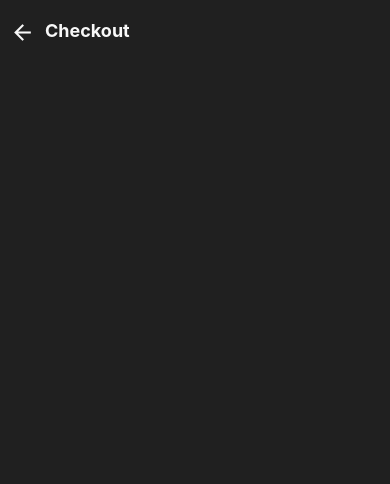
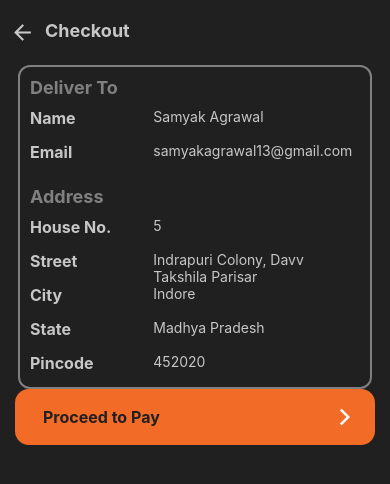
Before and after one commit to devuco/SamyakEnterprises, a React Native app: screen /Checkout in a window 390 px wide. Shown: the top 484 px of the page. Built offline with nearby package versions, Linux system fonts and the light colour scheme.

Commit message:
upgraded lib,updated eslint, next button, checkout, color changes

```diff
--- /dev/null
+++ b/src/components/SNextButton.tsx
@@ -0,0 +1,58 @@
+import {StyleSheet, Text, TouchableOpacity, ViewStyle} from 'react-native';
+import React from 'react';
+import {Colors} from '../utils';
+import Icon from 'react-native-vector-icons/MaterialIcons';
+
+interface Props {
+  leftText?: string;
+  rightText?: string;
+  onPress: () => void;
+  nextIcon?: boolean;
+  style?: ViewStyle;
+}
+const SNextButton: React.FC<Props> = ({
+  leftText,
+  rightText,
+  onPress,
+  style,
+}) => {
+  return (
+    <TouchableOpacity
+      activeOpacity={1}
+      style={[styles.bottomContainer, style]}
+      onPress={onPress}>
+      <Text style={styles.leftText}>{leftText}</Text>
+      <Text style={styles.rightText}>{rightText}</Text>
+      <Icon name="arrow-forward-ios" size={20} color={Colors.WHITE} />
+    </TouchableOpacity>
+  );
+};
+
+export default SNextButton;
+
+const styles = StyleSheet.create({
+  bottomContainer: {
+    flexDirection: 'row',
+    backgroundColor: Colors.PRIMARY,
+    marginHorizontal: 15,
+    alignItems: 'center',
+    paddingHorizontal: 20,
+    paddingVertical: 10,
+    marginBottom: 20,
+    borderRadius: 14,
+  },
+  leftText: {
+    color: Colors.THEME_PRIMARY,
+    fontWeight: '700',
+    fontSize: 16,
+    padding: 8,
+    borderRadius: 10,
+    flex: 1,
+  },
+  rightText: {
+    color: Colors.THEME_PRIMARY,
+    fontWeight: 'bold',
+    fontSize: 16,
+    marginRight: 10,
+  },
+});
--- a/src/screens/Cart.tsx
+++ b/src/screens/Cart.tsx
@@ -1,11 +1,4 @@
-import {
-  FlatList,
-  Image,
-  StyleSheet,
-  Text,
-  TouchableOpacity,
-  View,
-} from 'react-native';
+import {FlatList, Image, StyleSheet, Text, View} from 'react-native';
 import React, {useEffect, useState} from 'react';
 import Api from '../service/Api';
 import {Colors, Singleton} from '../utils';
@@ -13,7 +6,7 @@ import Toolbar from '../components/Toolbar';
 import {useNavigation} from '@react-navigation/native';
 import {NativeStackNavigationProp} from '@react-navigation/native-stack';
 import Loader from '../components/Loader';
-import Icon from 'react-native-vector-icons/MaterialIcons';
+import SNextButton from '../components/SNextButton';
 
 const Cart = () => {
   const navigation = useNavigation<NativeStackNavigationProp<StackParamList>>();
@@ -30,12 +23,15 @@ const Cart = () => {
    * @description get cart products
    */
   const getCart = () => {
-    Api.getCart().then(response => {
+    Api.getCart()
+      .then(response => {
+        console.log(response.data);
+
         setProducts(response.data.data.products);
         setNetTotal(response.data.data.netTotal);
-      setIsLoading(false);
         return true;
-    });
+      })
+      .finally(() => setIsLoading(false));
     return false;
   };
 
@@ -52,7 +48,8 @@ const Cart = () => {
       });
     } else {
       let body = {product: id, quantity};
-      Api.updateCart(body).then(response => {
+      Api.updateCart(body)
+        .then(response => {
           setProducts(prevProducts => {
             let index = prevProducts.findIndex(
               product => product.product._id === response.data.data._id,
@@ -62,8 +59,8 @@ const Cart = () => {
             return [...prevProducts];
           });
           setNetTotal(response.data.data.netTotal);
-        setIsLoading(false);
-      });
+        })
+        .finally(() => setIsLoading(false));
     }
   };
 
@@ -130,17 +127,20 @@ const Cart = () => {
             </View>
           );
         }}
-        ListEmptyComponent={() => {
-          return <Text style={{color: Colors.THEME_TEXT}}>NO DATA</Text>;
-        }}
+        ListEmptyComponent={() => (
+          <Text style={{color: Colors.THEME_TEXT}}>NO DATA</Text>
+        )}
       />
-      <TouchableOpacity
-        style={styles.bottomContainer}
-        onPress={() => navigation.navigate('Checkout')}>
-        <Text style={styles.proceed}>Proceed to Checkout</Text>
-        <Text style={styles.netTotal}>₹{netTotal}</Text>
-        <Icon name="arrow-forward-ios" size={20} color={Colors.PRIMARY} />
-      </TouchableOpacity>
+      <View style={styles.totalContainer}>
+        <Text style={styles.totalText}>Total</Text>
+        <Text style={styles.totalPrice}>₹{netTotal}</Text>
+      </View>
+      {products && products.length !== 0 && (
+        <SNextButton
+          leftText="Proceed to Checkout"
+          onPress={() => navigation.navigate('Checkout')}
+        />
+      )}
       <Loader isLoading={isLoading} />
     </View>
   );
@@ -217,29 +217,22 @@ const styles = StyleSheet.create({
     textAlign: 'center',
   },
   itemQuantity: {color: Colors.THEME_TEXT, marginHorizontal: 10},
-  bottomContainer: {
+  totalContainer: {
     flexDirection: 'row',
-    backgroundColor: Colors.SECONDARY,
-    marginHorizontal: 15,
-    alignItems: 'center',
-    paddingHorizontal: 20,
-    paddingVertical: 10,
+    justifyContent: 'space-between',
+    paddingHorizontal: 10,
+    borderRadius: 12,
+    marginHorizontal: 20,
     marginBottom: 20,
-    borderRadius: 14,
   },
-  proceed: {
-    color: Colors.PRIMARY,
-    fontWeight: '700',
-    fontSize: 16,
-    padding: 12,
-    backgroundColor: Colors.SECONDARY,
-    borderRadius: 10,
-    flex: 1,
+  totalText: {
+    color: Colors.THEME_TEXT,
+    fontWeight: 'bold',
+    fontSize: 18,
   },
-  netTotal: {
-    color: Colors.PRIMARY,
+  totalPrice: {
+    color: Colors.THEME_TEXT,
     fontWeight: 'bold',
-    fontSize: 16,
-    marginRight: 10,
+    fontSize: 18,
   },
 });
--- a/src/screens/Checkout.tsx
+++ b/src/screens/Checkout.tsx
@@ -1,22 +1,106 @@
 import React from 'react';
-import {StyleSheet, View} from 'react-native';
+import {StyleSheet, Text, TextInput, View} from 'react-native';
 import {Colors} from '../utils';
 // import {useNavigation} from '@react-navigation/native';
 // import {NativeStackNavigationProp} from '@react-navigation/native-stack';
 import Toolbar from '../components/Toolbar';
+import SNextButton from '../components/SNextButton';
 
 const Checkout = () => {
   //   const navigation = useNavigation<NativeStackNavigationProp<StackParamList>>();
 
+  interface AddressInputProps {
+    label: string;
+    input: string;
+    onChangeText: (text: string) => void;
+  }
+  const AddressInput: React.FC<AddressInputProps> = ({
+    label,
+    input,
+    onChangeText,
+  }) => {
+    return (
+      <View style={styles.addressInputContainer}>
+        <Text style={styles.addressInputLabel}>{label}</Text>
+        <TextInput
+          value={input}
+          onChangeText={onChangeText}
+          style={styles.addressInputTextInput}
+          editable={false}
+          multiline
+        />
+      </View>
+    );
+  };
   return (
     <View style={styles.primary}>
       <Toolbar color={Colors.THEME_PRIMARY} title={'Checkout'} />
+      <View style={styles.addressContainer}>
+        <Text style={styles.addressText}>Deliver To</Text>
+        <AddressInput
+          label={'Name'}
+          input={'Samyak Agrawal'}
+          onChangeText={() => {}}
+        />
+        <AddressInput
+          label={'Email'}
+          input={'samyakagrawal13@gmail.com'}
+          onChangeText={() => {}}
+        />
+        <Text style={styles.addressText}>Address</Text>
+        <AddressInput label={'House No.'} input={'5'} onChangeText={() => {}} />
+        <AddressInput
+          label={'Street'}
+          input={'Indrapuri Colony, Davv Takshila Parisar'}
+          onChangeText={() => {}}
+        />
+        <AddressInput label={'City'} input={'Indore'} onChangeText={() => {}} />
+        <AddressInput
+          label={'State'}
+          input={'Madhya Pradesh'}
+          onChangeText={() => {}}
+        />
+        <AddressInput
+          label={'Pincode'}
+          input={'452020'}
+          onChangeText={() => {}}
+        />
+      </View>
+      <SNextButton onPress={() => {}} leftText="Proceed to Pay" />
     </View>
   );
 };
 
 const styles = StyleSheet.create({
   primary: {flex: 1, backgroundColor: Colors.THEME_PRIMARY},
+  addressContainer: {
+    borderColor: Colors.THEME_SECONDARY,
+    borderWidth: 2,
+    borderRadius: 12,
+    marginHorizontal: 18,
+  },
+  addressText: {
+    fontSize: 18,
+    color: Colors.DARK_GREY,
+    padding: 10,
+    fontWeight: 'bold',
+  },
+  addressInputContainer: {
+    flexDirection: 'row',
+  },
+  addressInputLabel: {
+    fontSize: 16,
+    color: Colors.THEME_TEXT,
+    fontWeight: 'bold',
+    flex: 1,
+    paddingHorizontal: 10,
+  },
+  addressInputTextInput: {
+    color: Colors.THEME_TEXT,
+    padding: 0,
+    flex: 2,
+    paddingHorizontal: 10,
+  },
 });
 
 export default Checkout;
--- a/src/screens/Home.tsx
+++ b/src/screens/Home.tsx
@@ -7,6 +7,7 @@ import {
   Dimensions,
   FlatList,
   Image,
+  ListRenderItem,
   SafeAreaView,
   StyleSheet,
   Text,
@@ -47,11 +48,11 @@ const Home = () => {
       setCategoriesData(response.data.data);
     });
   }, [navigation]);
-  interface productProps {
-    item: IProducts;
-    index: number;
-  }
-  const renderProducts: React.FC<productProps> = ({item: product, index}) => {
+
+  const renderProducts: ListRenderItem<IProducts> = ({
+    item: product,
+    index,
+  }) => {
     return (
       <TouchableOpacity
         onPress={() => {
@@ -89,10 +90,7 @@ const Home = () => {
     );
   };
 
-  interface companyProps {
-    item: ICompanies;
-  }
-  const renderCompanies: React.FC<companyProps> = ({item: company}) => {
+  const renderCompanies: ListRenderItem<ICompanies> = ({item: company}) => {
     return (
       <View style={styles.companyContainer}>
         <Image
@@ -103,10 +101,7 @@ const Home = () => {
     );
   };
 
-  interface categoryProps {
-    item: ICategories;
-  }
-  const renderCategories: React.FC<categoryProps> = ({item: category}) => {
+  const renderCategories: ListRenderItem<ICategories> = ({item: category}) => {
     return (
       <View style={styles.categoryContainer}>
         <Image
--- a/src/screens/ProductDetails.tsx
+++ b/src/screens/ProductDetails.tsx
@@ -49,6 +49,9 @@ const ProductDetails = () => {
       .then(() => {
         Toast.showSuccess('Added Successfully');
       })
+      .catch(err => {
+        Toast.showError(err.response.data.message);
+      })
       .finally(() => {
         setIsLoading(false);
       });
@@ -61,13 +64,13 @@ const ProductDetails = () => {
         <View style={[styles.header, {backgroundColor: product?.color}]}>
           <Icon
             name="arrow-back"
-            color={Colors.THEME_TEXT}
+            color={Colors.BLACK}
             size={25}
             onPress={() => navigation.goBack()}
           />
           <Icon
             name="shopping-cart"
-            color={Colors.THEME_TEXT}
+            color={Colors.BLACK}
             size={25}
             onPress={() => navigation.navigate('Cart')}
           />
--- a/src/service/Api.ts
+++ b/src/service/Api.ts
@@ -9,8 +9,7 @@ Axios.interceptors.response.use(
   },
 );
 const Api = {
-  login: (body: Partial<IUser>) =>
-    Axios.post<IResponse<IUser>>('users/login', body),
+  login: (body: Partial<IUser>) => Axios.post<IResponse<IUser>>('login', body),
 
   getToken: () => Axios.get<IToken>('token', {headers: {deviceId: '1234'}}),
 
--- a/src/utils/Colors.ts
+++ b/src/utils/Colors.ts
@@ -7,9 +7,10 @@ const Colors = {
   SECONDARY: '#fcf0e7',
   THEME_PRIMARY: isDarkMode ? '#202020' : '#ffffff',
   THEME_SECONDARY: isDarkMode ? '#808080' : '#ededed',
-  THEME_TEXT: isDarkMode ? '#f8f8f8' : '#111111',
+  THEME_TEXT: isDarkMode ? '#c7c7c7' : '#111111',
   STAR_YELLOW: '#ffc827',
   WHITE: '#FFFFFF',
+  BLACK: '#202020',
   DARK_GREY: '#808080',
   DISCOUNT_GREEN: '#00b300',
 };
```
Also changed, not shown: package.json (+24 -24 lines), .eslintrc.js, 1 other file (tests, documents, lock files or other folders). Lines whose indentation alone changed are shown as unchanged.
